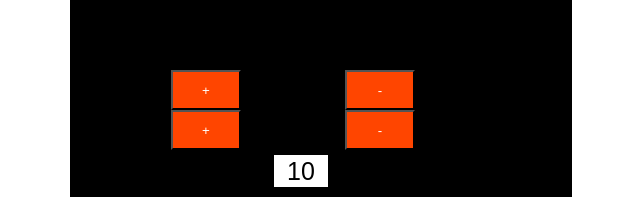
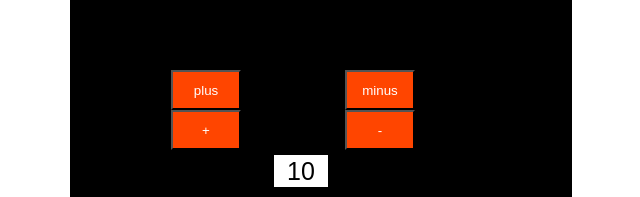
Before and after one commit to mr-imperfect/Counter, a plain HTML site: page index.html in a window 1280 px wide. Shown: the part 190-387 px from the top of the page, 319-959 px from the left. Drawn offline with Linux system fonts and the light colour scheme.

Commit message:
Update index.html

```diff
--- a/index.html
+++ b/index.html
@@ -19,8 +19,8 @@
             </div>
             <div class="buttons">
 
-            <button onClick="getIncrement()">+</button>
-            <button onClick="getDecrement()">-</button>
+            <button onClick="getIncrement()">plus</button>
+            <button onClick="getDecrement()">minus</button>
 
             <button onClick="getIncrement()">+</button>
             <button onClick="getDecrement()">-</button>
```
